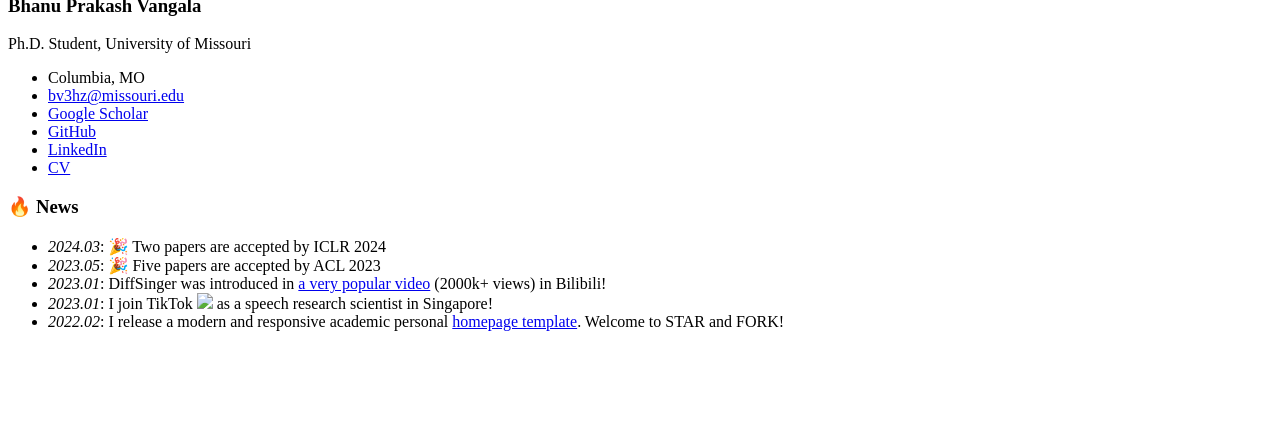
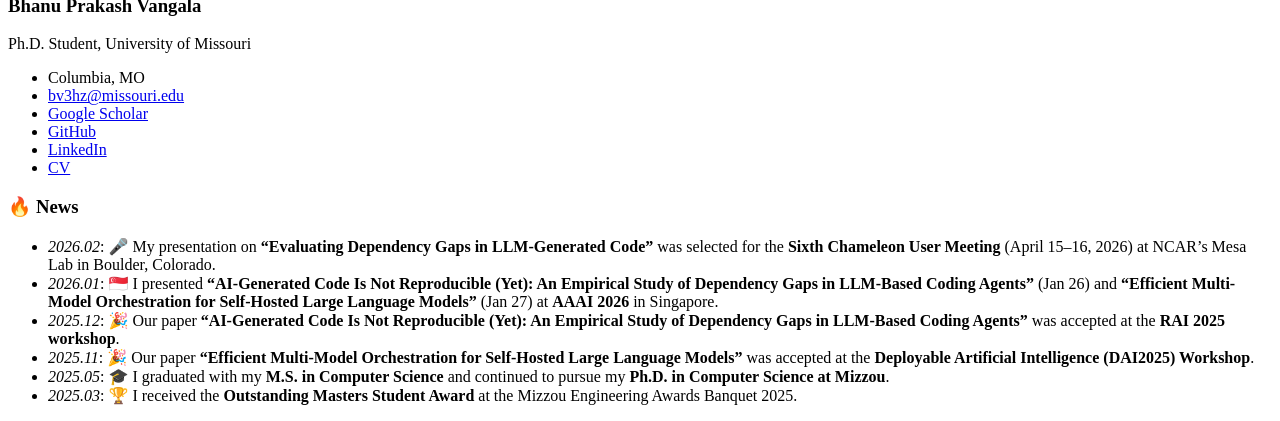
Before and after one commit to bhanuprakashvangala/bhanuprakashvangala.github.io, a Jekyll site: the page built from _pages/includes/news.md, in a window 1280 px wide, cut to the strip 530-951 px from the top of the page. Built offline with Jekyll 4.4.1, drawn with Linux system fonts in a browser that asks for light colours; our own code applies the rules of GitHub Pages for plain Markdown files; before the commit the page ends 900 px from its top, so only the background shows below that.

Commit message:
Fix 2025.12 news venue to RAI 2025 workshop

```diff
--- a/_pages/includes/news.md
+++ b/_pages/includes/news.md
@@ -1,6 +1,7 @@
 # 🔥 News
-- *2024.03*: 🎉 Two papers are accepted by ICLR 2024
-- *2023.05*: 🎉 Five papers are accepted by ACL 2023
-- *2023.01*: DiffSinger was introduced in [a very popular video](https://www.bilibili.com/video/BV1uM411t7ZJ) (2000k+ views) in Bilibili!
-- *2023.01*: I join TikTok <img src='./images/tiktok.png' style='width: 6em;'> as a speech research scientist in Singapore!
-- *2022.02*: I release a modern and responsive academic personal [homepage template](https://github.com/RayeRen/acad-homepage.github.io). Welcome to STAR and FORK!
+- *2026.02*: 🎤 My presentation on **"Evaluating Dependency Gaps in LLM-Generated Code"** was selected for the **Sixth Chameleon User Meeting** (April 15–16, 2026) at NCAR’s Mesa Lab in Boulder, Colorado.
+- *2026.01*: 🇸🇬 I presented **"AI-Generated Code Is Not Reproducible (Yet): An Empirical Study of Dependency Gaps in LLM-Based Coding Agents"** (Jan 26) and **"Efficient Multi-Model Orchestration for Self-Hosted Large Language Models"** (Jan 27) at **AAAI 2026** in Singapore.
+- *2025.12*: 🎉 Our paper **"AI-Generated Code Is Not Reproducible (Yet): An Empirical Study of Dependency Gaps in LLM-Based Coding Agents"** was accepted at the **RAI 2025 workshop**.
+- *2025.11*: 🎉 Our paper **"Efficient Multi-Model Orchestration for Self-Hosted Large Language Models"** was accepted at the **Deployable Artificial Intelligence (DAI2025) Workshop**.
+- *2025.05*: 🎓 I graduated with my **M.S. in Computer Science** and continued to pursue my **Ph.D. in Computer Science at Mizzou**.
+- *2025.03*: 🏆 I received the **Outstanding Masters Student Award** at the Mizzou Engineering Awards Banquet 2025.
```
Also changed, not shown: _pages/about.md (+6 -10 lines).
